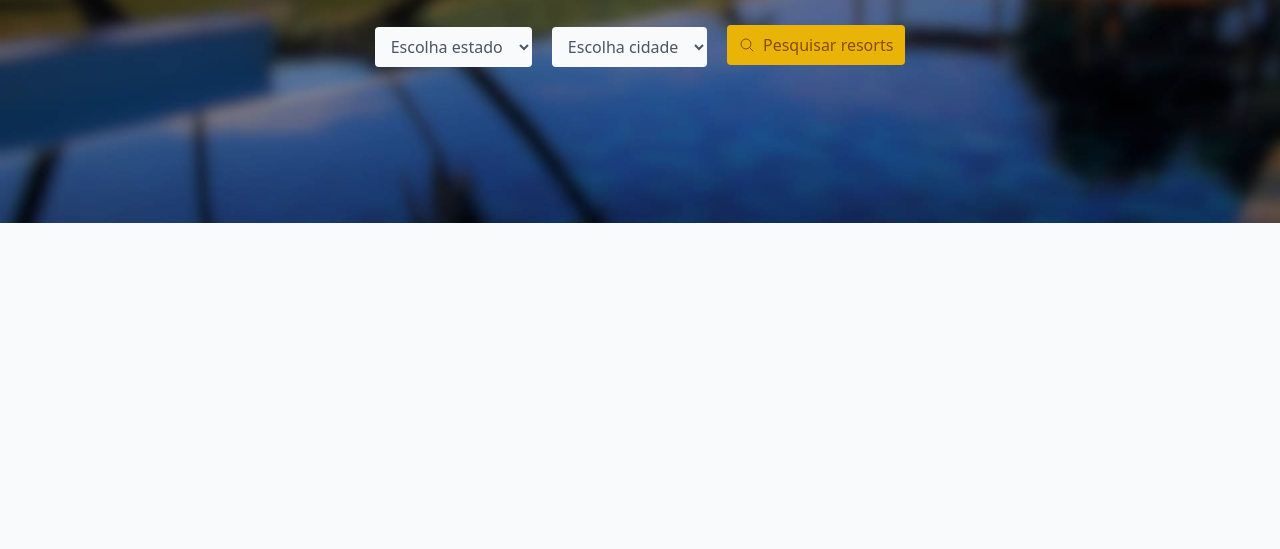
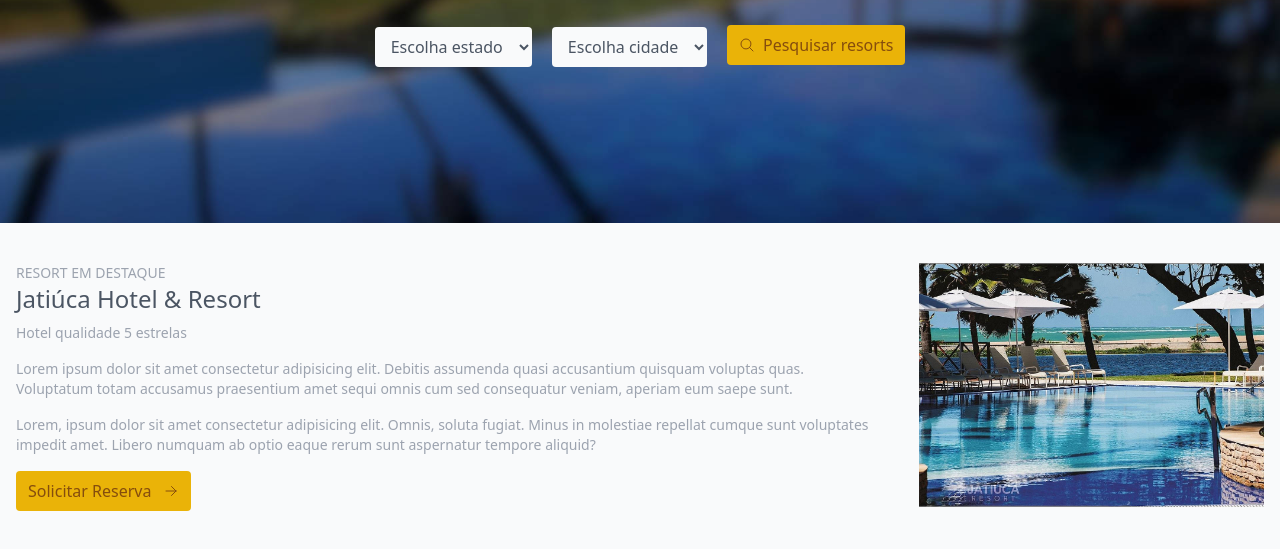
Before and after one commit to EdiJunior88/TailwindCSS_2_para_Iniciantes, a website: page src/index.html in a window 1280 px wide. Shown: the part 323-872 px from the top of the page. Before the commit the page ends 800 px from the top, so only its background shows below. Drawn offline with Linux system fonts and the light colour scheme.

Commit message:
Criando uma página de hotéis 1 Criando uma página de hotéis 2 Criando uma página de hotéis 3

```diff
--- a/src/index.html
+++ b/src/index.html
@@ -9,7 +9,7 @@
   <title>Home Page Hotel</title>
 </head>
 
-<body class="bg-gray-50">
+<body class="bg-gray-50 text-gray-600">
   <!-- header -->
   <div>
     <div class="container mx-auto px-4 h-24 flex items-center">
@@ -55,6 +55,38 @@
     </div>
   </div>
   <!-- banner -->
+
+  <!-- Destaque resort -->
+  <div>
+    <div class="container mx-auto px-4 py-10">
+      <div class="flex">
+        <div class="pr-10">
+          <div class="text-sm text-gray-400 font-medium">RESORT EM DESTAQUE</div>
+          <div class="text-2xl">Jatiúca Hotel & Resort</div>
+          <div class="text-sm text-gray-400 font-medium mt-2">Hotel qualidade 5 estrelas</div>
+          <div class="text-sm text-gray-400 font-medium mt-4">
+            <p class="mb-4">Lorem ipsum dolor sit amet consectetur adipisicing elit. Debitis assumenda quasi accusantium quisquam voluptas quas. Voluptatum totam accusamus praesentium amet sequi omnis cum sed consequatur veniam, aperiam eum saepe sunt.</p>
+
+            <p>Lorem, ipsum dolor sit amet consectetur adipisicing elit. Omnis, soluta fugiat. Minus in molestiae repellat cumque sunt voluptates impedit amet. Libero numquam ab optio eaque rerum sunt aspernatur tempore aliquid?</p>
+          </div>
+
+          <div class="mt-4">
+            <button class="text-yellow-800 bg-yellow-500 font-medium px-3 py-2 rounded items-center inline-flex">
+              <a href="#">Solicitar Reserva</a>
+              <svg class="w-4 y-4 ml-3" fill="none" stroke="currentColor" stroke-width="1.5" viewBox="0 0 24 24" xmlns="http://www.w3.org/2000/svg" aria-hidden="true">
+                <path stroke-linecap="round" stroke-linejoin="round" d="M4.5 12h15m0 0l-6.75-6.75M19.5 12l-6.75 6.75"></path>
+              </svg>
+            </button>
+          </div>
+        </div>
+
+        <div>
+          <img class="imagem-destaque" src="../src/imagens/Jatiuca-Hotel-Resort.jpg" alt="Jatiuca Hotel Resort">
+        </div>
+      </div>
+    </div>
+  </div>
+  <!-- Destaque resort -->
 </body>
 
 </html>
--- a/src/input.css
+++ b/src/input.css
@@ -16,3 +16,8 @@
   width: 100%;
   height: 450px;
 }
+
+.imagem-destaque {
+  max-width: 345px;
+  height: auto;
+}
```
Also changed, not shown: dist/output.css, src/imagens/Jatiuca-Hotel-Resort.jpg (added).
